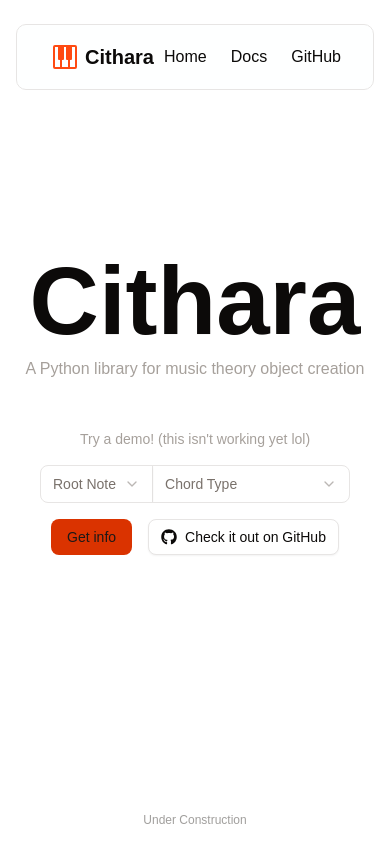
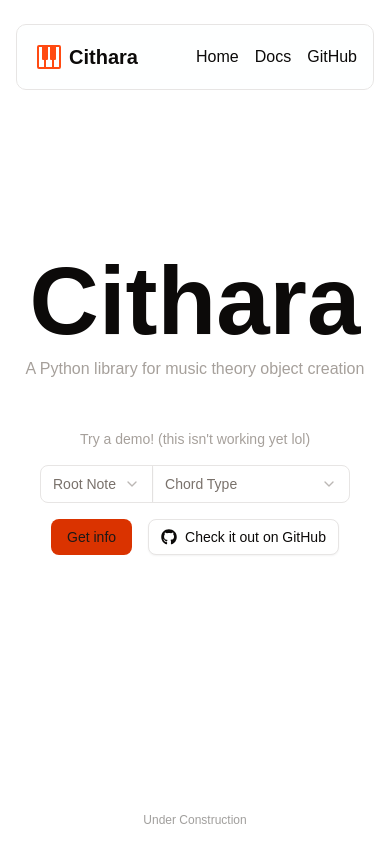
Before and after one commit to ralphmettle/cithara, a Next.js app in the folder frontend/: page / in a window 390 px wide. Shown: the top 862 px of the page. Built offline with nearby package versions, Linux system fonts and the light colour scheme; a web font is replaced by a local one.

Commit message:
chore(frontend): more ui/ux stuff (repsonsive)

```diff
--- a/frontend/app/components/Navbar.tsx
+++ b/frontend/app/components/Navbar.tsx
@@ -3,14 +3,14 @@ import { PiPianoKeysFill } from "react-icons/pi";
 
 export default function Navbar() {
   return (
-    <nav className="flex flex-row w-full lg:w-6xl items-center justify-between mx-4 px-8 py-4 border rounded-lg bg-background/50 backdrop-blur-lg">
+    <nav className="flex flex-row w-full lg:w-6xl items-center justify-between mx-4 pl-4 pr-4 sm:px-8 py-4 border rounded-lg bg-background/50 backdrop-blur-lg">
       <Link href="/">
         <div className="flex items-center justify-center gap-1 font-bold text-xl">
           <PiPianoKeysFill className="text-cithara w-8 h-8" />
           <h1>Cithara</h1>
         </div>
       </Link>
-      <div className="flex flex-row items-center gap-6">
+      <div className="flex flex-row items-center gap-4 sm:gap-6">
         <p>Home</p>
         <p>Docs</p>
         <p>GitHub</p>
--- a/frontend/app/page.tsx
+++ b/frontend/app/page.tsx
@@ -12,7 +12,7 @@ export default function Home() {
       </div>
       <div className="w-full min-h-screen pt-[30vh] flex flex-col items-center pb-40">
         <div className="flex flex-col items-center text-center">
-          <h1 className="text-8xl lg:text-[10rem] font-bold">Cithara</h1>
+          <h1 className="text-8xl sm:text-[10rem] font-bold">Cithara</h1>
           <p className="pt-2 text-md text-stone-400">
             A Python library for music theory object creation
           </p>
@@ -21,12 +21,15 @@ export default function Home() {
           <p className="text-sm text-stone-400">
             Try a demo! (this isn't working yet lol)
           </p>
-          <div className="w-full md:w-xl flex">
+          <div className="w-full sm:w-xl flex">
             <ScaleSelector />
           </div>
         </div>
         <div className="flex pt-4 gap-4">
-          <Button className="hover:cursor-not-allowed bg-cithara-ui hover:bg-cithara/75" variant="secondary">
+          <Button
+            className="hover:cursor-not-allowed bg-cithara-ui hover:bg-cithara/75"
+            variant="secondary"
+          >
             Get info
           </Button>
           <Button asChild className="hover:cursor-pointer" variant="outline">
```
